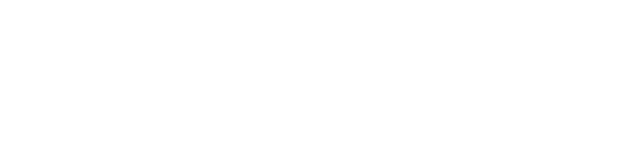
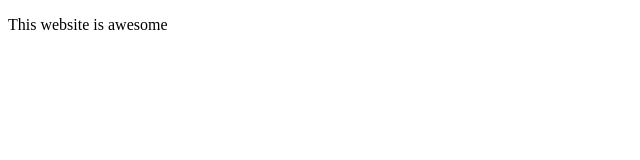
Before and after one commit to qrytech/landingpageTOP, a plain HTML site: page index.html in a window 1280 px wide. Shown: the whole page, without its empty margins (0-640 px from the left). Drawn offline with Linux system fonts and the light colour scheme.

Commit message:
add span to hero

```diff
--- a/index.html
+++ b/index.html
@@ -8,7 +8,7 @@
     <title>Landing Page</title>
 </head>
 <body>
-    <div id="hero"></div>
+    <div id="hero"> <p>This website is awesome</p></div>
 
 
 
```
